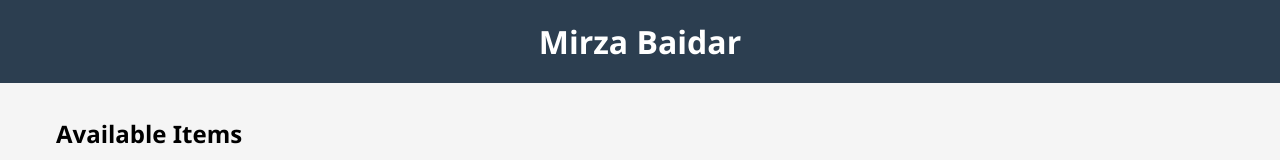
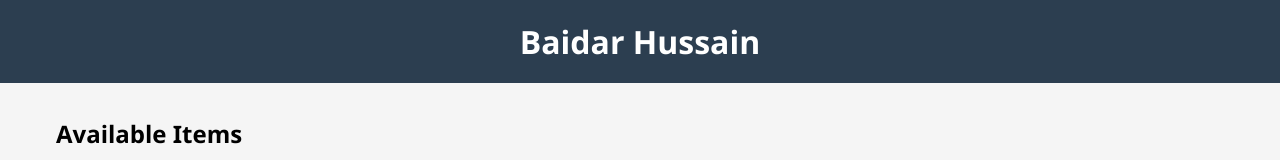
Before and after one commit to mirzabaidar/Rental-Portal, a plain HTML site: page index.html in a window 1280 px wide. Shown: the top 160 px of the page. Drawn offline with Linux system fonts and the light colour scheme.

Commit message:
Update index.html

```diff
--- a/index.html
+++ b/index.html
@@ -9,7 +9,7 @@
 </head>
 <body>
   <header>
-    <h1>Mirza Baidar</h1>
+    <h1>Baidar Hussain</h1>
   </header>
 
   <main>
```
